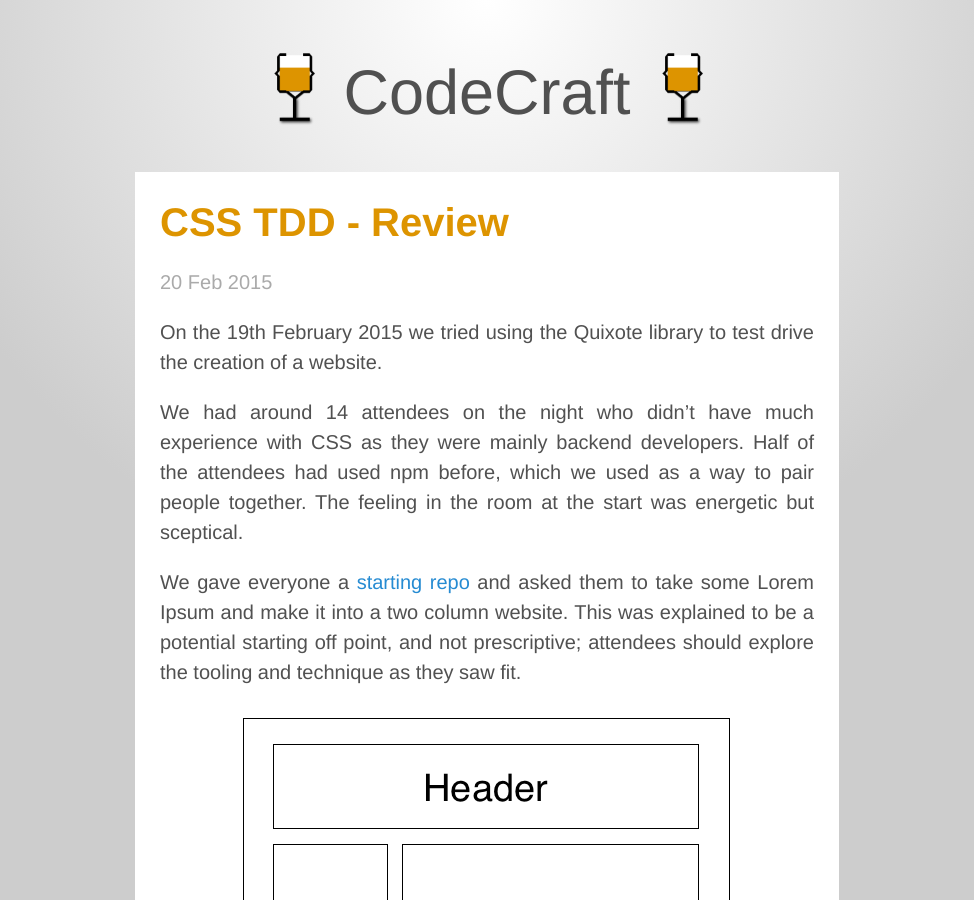
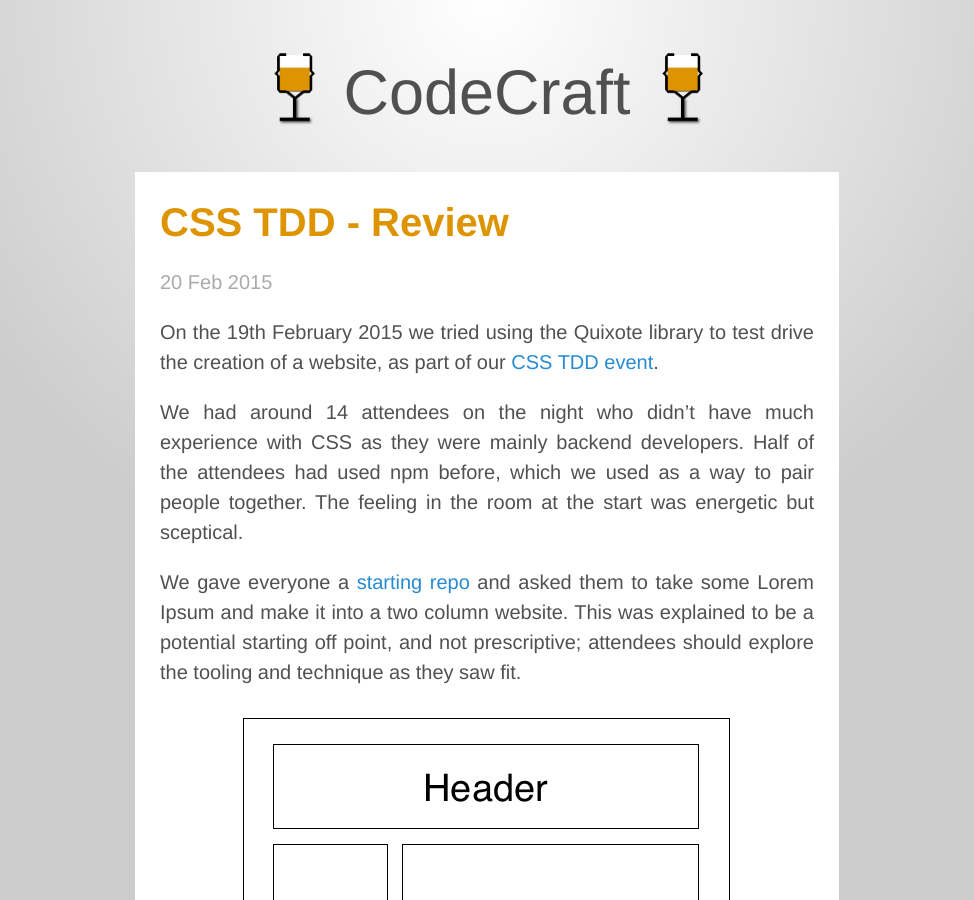
Before and after one commit to codecraftuk/codecraftuk.github.io, a Jekyll site: the page built from _posts/2015-02-20-css-tdd-review.md, in a window 1280 px wide and 900 px high. Shown: the whole window, without its empty margins (153-1127 px from the left). Built offline with Jekyll 4.4.1, drawn with Linux system fonts in a browser that asks for light colours; Markdown is read by kramdown in place of the engine named in the settings.

Commit message:
linking the css tdd posts together

```diff
--- a/_posts/2015-02-20-css-tdd-review.md
+++ b/_posts/2015-02-20-css-tdd-review.md
@@ -3,7 +3,7 @@ layout: post
 title: CSS TDD - Review
 ---
 
-On the 19th February 2015 we tried using the Quixote library to test drive the creation of a website.
+On the 19th February 2015 we tried using the Quixote library to test drive the creation of a website, as part of our [CSS TDD event]({% post_url 2015-02-01-css-tdd %}).
 
 We had around 14 attendees on the night who didn't have much experience with CSS as they were mainly backend developers. Half of the attendees had used npm before, which we used as a way to pair people together. The feeling in the room at the start was energetic but sceptical.
 
```
Also changed, not shown: _posts/2015-02-01-css-tdd.md (+2 -0 lines).
